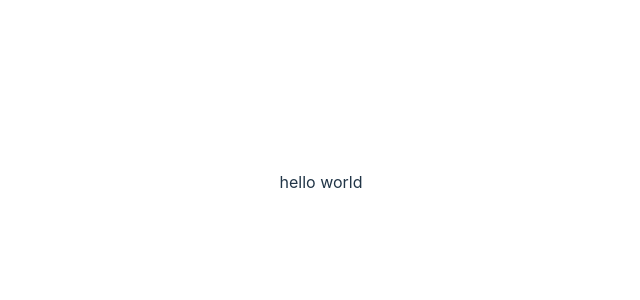
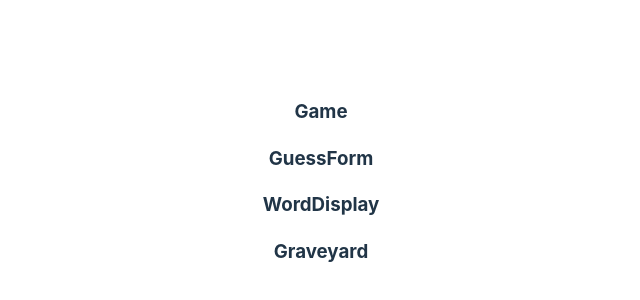
Before and after one commit to tylerboFS/2306-react-hangman, a React (Vite) app: page / in a window 1280 px wide. Shown: the part 218-518 px from the top of the page, without its empty margins (319-959 px from the left). Built offline with nearby package versions, Linux system fonts and the light colour scheme.

Commit message:
Stubbed out components

```diff
--- a/src/App.jsx
+++ b/src/App.jsx
@@ -1,10 +1,11 @@
 import './App.css'
+import Game from './components/Game'
 
 function App() {
 
   return (
     <>
-      hello world
+      <Game />
     </>
 
   )
--- /dev/null
+++ b/src/components/Game.jsx
@@ -0,0 +1,15 @@
+import Graveyard from "./Graveyard";
+import GuessForm from "./GuessForm";
+import WordDisplay from "./WordDisplay";
+
+const Game = () => {
+  return (
+    <>
+      <h3>Game</h3>
+      <GuessForm />
+      <WordDisplay />
+      <Graveyard />
+    </>
+  );
+};
+export default Game;
--- /dev/null
+++ b/src/components/Graveyard.jsx
@@ -0,0 +1,4 @@
+const Graveyard = () => {
+  return <h3>Graveyard</h3>;
+};
+export default Graveyard;
--- /dev/null
+++ b/src/components/GuessForm.jsx
@@ -0,0 +1,4 @@
+const GuessForm = () => {
+  return <h3>GuessForm</h3>
+};
+export default GuessForm;
--- /dev/null
+++ b/src/components/Instructions.jsx
@@ -0,0 +1,4 @@
+const Instructions = () => {
+  <h3>Instructions</h3>
+};
+export default Instructions;
--- /dev/null
+++ b/src/components/WordDisplay.jsx
@@ -0,0 +1,4 @@
+const WordDisplay = () => {
+  return <h3>WordDisplay</h3>
+};
+export default WordDisplay;
```
